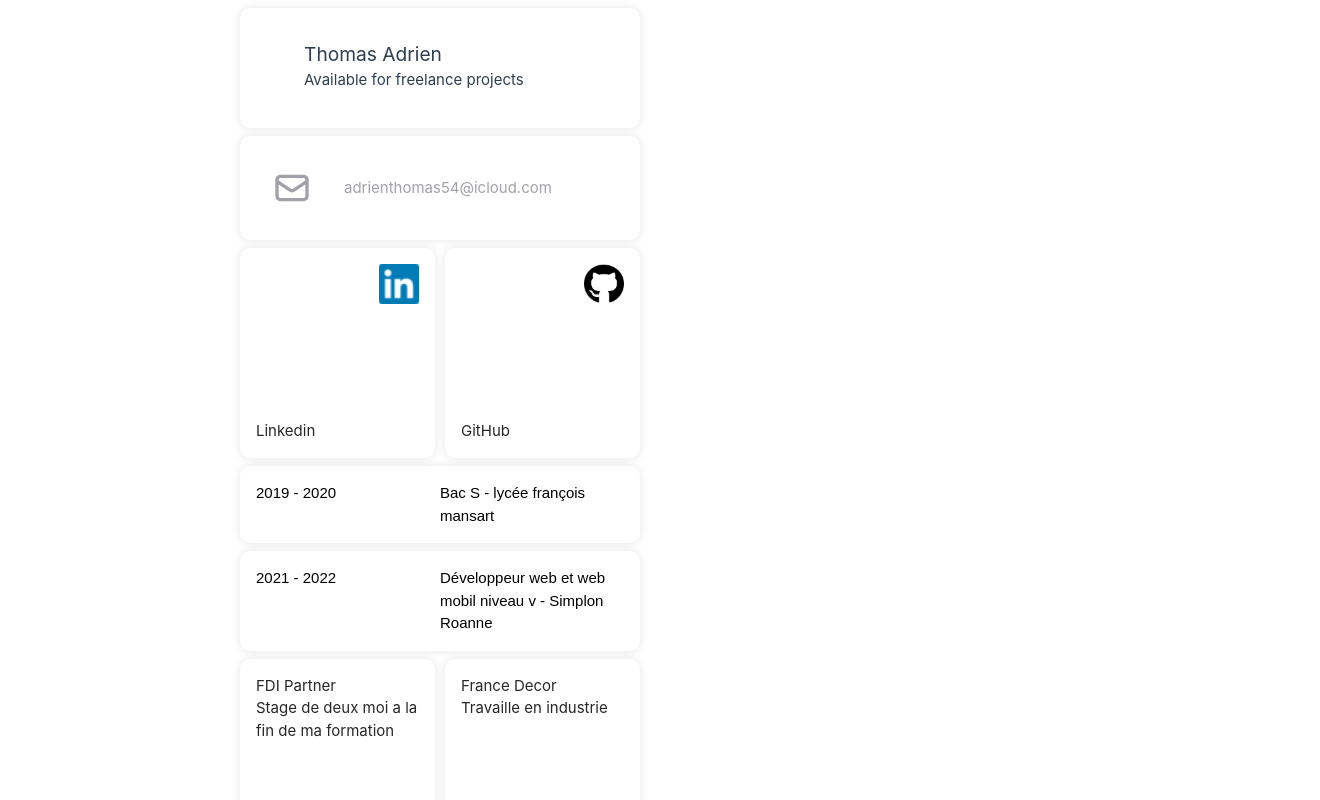
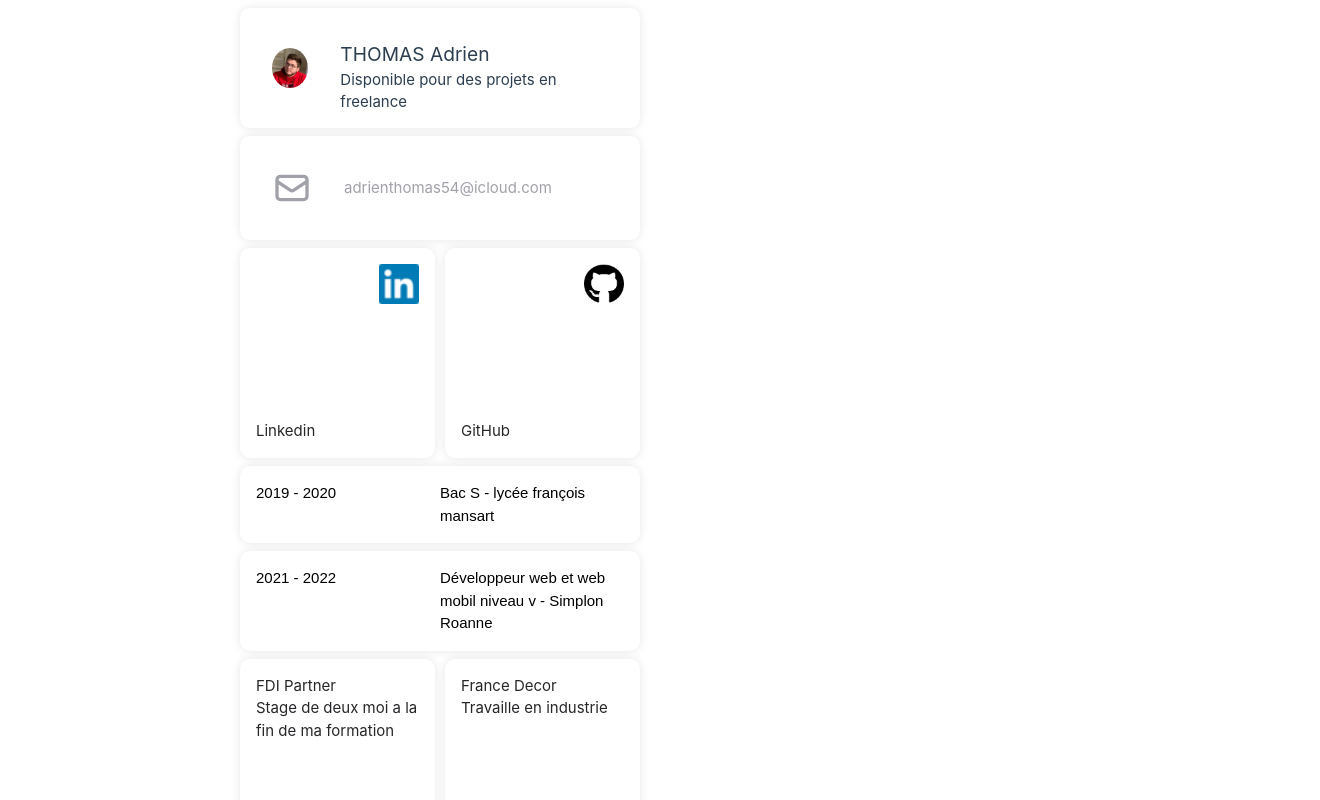
Before and after one commit to Les-Gros-Devs/portfolio-adrien-2023, a Vue app: page / in a window 1280 px wide. Shown: the top 800 px of the page, 1320 px wide, since content can reach past the window. Built offline with nearby package versions, Linux system fonts and the light colour scheme.

Commit message:
pp card heads update

```diff
--- a/src/components/Card.vue
+++ b/src/components/Card.vue
@@ -1,15 +1,14 @@
 <template>
   <div class="card row my-2">
     <div class="column img-column-pp">
-      <img src="https://encrypted-tbn0.gstatic.com/images?q=tbn:ANd9GcTkzeXuaLxF-KsG4LaKS3UnXG5j7kON1Dow1g&usqp=CAU" >
+      <img src="../assets/img/PP-adrien.jpg" >
     </div>
     <div class="column">
       <div>
-        <h3>Thomas Adrien</h3>
+        <h3>THOMAS Adrien</h3>
       </div>
       <div>
-        <p>Available for freelance projects</p>
-        <canvas width="1000" height="1000" style=""></canvas>
+        <p>Disponible pour des projets en freelance</p>
       </div>
     </div>
   </div>
@@ -30,8 +29,8 @@
 }
 
 img {
-    width: 100%;
-    height: 40px;
+    width: 45px;
+    height: 45px;
     object-fit: cover;
     border-radius: 50%;
 }
--- a/src/components/CardScreen.vue
+++ b/src/components/CardScreen.vue
@@ -6,7 +6,7 @@
           <div class="content">
             <div class="">
                 <h3>screen 1</h3>
-
+                <img src="">
             </div>
           </div>
         </a>
@@ -16,9 +16,11 @@
           <div class="mb-1">
             <a class="card-50 row mb-2 ">
                 screen 2
+                <img src="../assets/img/Adrien THOMAS (1)_page-0001.jpg">
             </a>
             <a class="card-50 row m-0 ">
                 screen 3
+                <img src="">
             </a>
           </div>
         </div>
```
Also changed, not shown: src/assets/img/PP-adrien.jpg (added).
